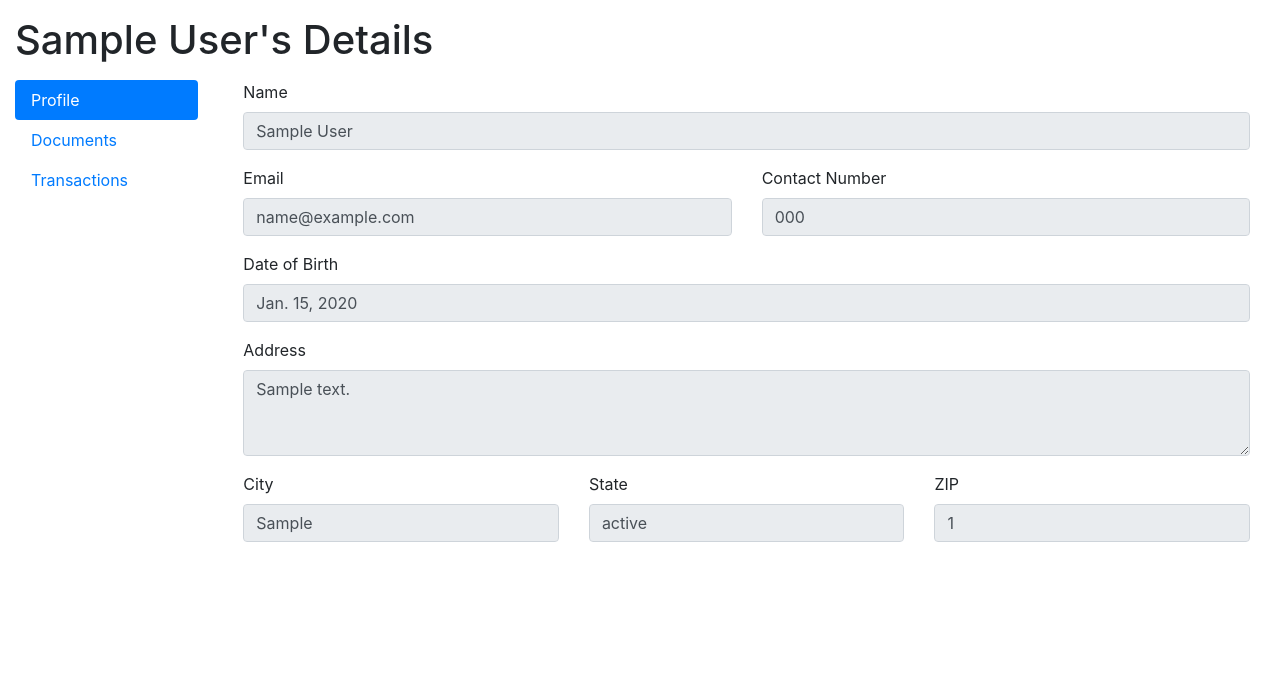
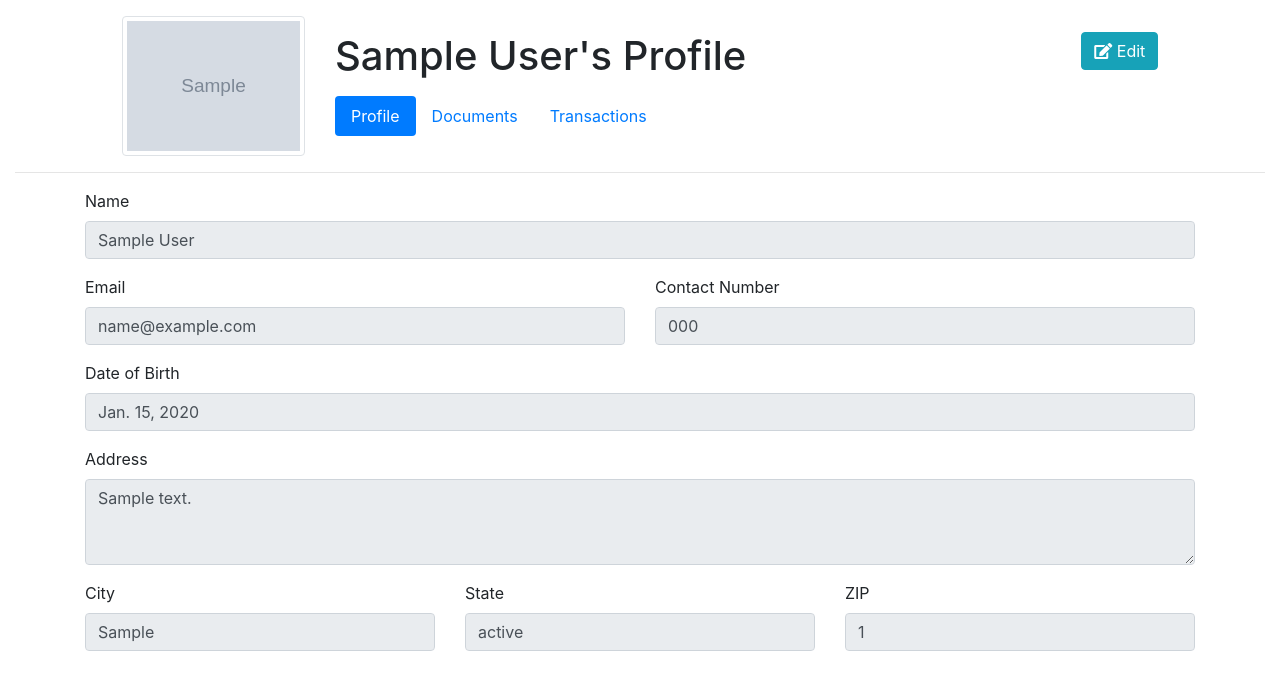
Before and after one commit to oshopgiri/smart_cheque_payout, a Django app: page /users/view/1 in a window 1280 px wide. Shown: the part 56-746 px from the top of the page. Run offline with Django 3.2, Linux system fonts and the light colour scheme; tables that the repository leaves empty hold one stand-in row (values such as "Sample post"); grey boxes marked "Sample" are stand-in pictures; some libraries are stand-ins or nearby versions.

Commit message:
User Avatar Upload and Show

```diff
--- /dev/null
+++ b/app/static/app/css/style.css
@@ -0,0 +1,3 @@
+.customer-profile-image {
+    max-height: 10em;
+}
--- a/app/templates/base.html
+++ b/app/templates/base.html
@@ -10,6 +10,7 @@
     <link rel="stylesheet" href="https://use.fontawesome.com/releases/v5.8.1/css/all.css"
           integrity="sha384-50oBUHEmvpQ+1lW4y57PTFmhCaXp0ML5d60M1M7uH2+nqUivzIebhndOJK28anvf" crossorigin="anonymous">
     <link rel="stylesheet" href="//cdn.datatables.net/1.10.19/css/jquery.dataTables.min.css">
+    <link rel="stylesheet" href="{% static 'app/css/style.css' %}">
 
     <script src="https://code.jquery.com/jquery-3.3.1.min.js"
             integrity="sha256-FgpCb/KJQlLNfOu91ta32o/NMZxltwRo8QtmkMRdAu8="
--- a/app/templates/users/show.html
+++ b/app/templates/users/show.html
@@ -1,13 +1,29 @@
 {% extends 'base.html' %}
 
 {% block content %}
-    {% include 'shared/_page_title.html' with title=object.name|add:"'s Details" %}
+    <div class="row justify-content-md-center mt-3">
+        <div class="col-2">
+            <img src="{{ object.avatar.url }}" alt="{{ object.name }}"
+                 class="img-thumbnail rounded customer-profile-image">
+        </div>
+        <div class="col-8">
+            <div class="row">
+                <div class="col-10">
+                    {% include 'shared/_page_title.html' with title=object.name|add:"'s Profile" %}
+                </div>
+                <div class="col-2">
+                    <a href="{% url "user_edit" object.id %}" class="btn btn-info mt-3 float-right">
+                        <i class="fas fa-edit"></i>
+                        Edit
+                    </a>
+                </div>
+            </div>
 
             <div class="row">
-        <div class="col-2">
-            <ul class="nav flex-column nav-pills">
+                <div class="col-12">
+                    <ul class="nav nav-pills">
                         <li class="nav-item">
-                    <a class="nav-link active" data-toggle="pill" href="#profile">Profile</a>
+                            <a class="nav-link align-middle active" data-toggle="pill" href="#profile">Profile</a>
                         </li>
                         <li class="nav-item">
                             <a class="nav-link" data-toggle="pill" href="#documents">Documents</a>
@@ -17,8 +33,14 @@
                         </li>
                     </ul>
                 </div>
+            </div>
+        </div>
+    </div>
 
-        <div class="col-10">
+    <hr/>
+
+    <div class="row">
+        <div class="col-12">
             <div class="tab-content">
                 <div class="tab-pane container active" id="profile">
                     <div class="form-group">
@@ -87,7 +109,7 @@
                 <div class="tab-pane container fade" id="documents">
                     <div class="row mb-5">
                         <div class="col-md-12">
-                            <a class="btn btn-info float-right" data-toggle="modal"
+                            <a href="#" class="btn btn-info float-right" data-toggle="modal"
                                data-target="#new-document-modal">
                                 New Document
                             </a>
@@ -102,7 +124,7 @@
                 <div class="tab-pane container fade" id="transactions">
                     <div class="row mb-5">
                         <div class="col-md-12">
-                            <a class="btn btn-info float-right" data-toggle="modal"
+                            <a href="#" class="btn btn-info float-right" data-toggle="modal"
                                data-target="#new-transaction-modal">
                                 New Transaction
                             </a>
--- a/app/views/users.py
+++ b/app/views/users.py
@@ -41,7 +41,7 @@ def create(request, template_name='users/form.html'):
 
 def update(request, pk, template_name='users/form.html'):
     user = get_object_or_404(User, pk=pk)
-    form = UserForm(request.POST or None, request.FILES, instance=user)
+    form = UserForm(request.POST or None, request.FILES or None, instance=user)
     if form.is_valid():
         form.save()
         return redirect('user_view', pk=pk)
--- a/smart_cheque_payout/settings.py
+++ b/smart_cheque_payout/settings.py
@@ -113,6 +113,10 @@ USE_TZ = True
 # https://docs.djangoproject.com/en/2.1/howto/static-files/
 
 STATIC_URL = '/static/'
+STATIC_ROOT = os.path.join(BASE_DIR, 'static')
+STATICFILES_DIRS = (
+    os.path.join(BASE_DIR, 'app', 'static'),
+)
 
 MEDIA_URL = '/media/'
 MEDIA_ROOT = os.path.join(BASE_DIR, 'media')
--- a/smart_cheque_payout/urls.py
+++ b/smart_cheque_payout/urls.py
@@ -25,3 +25,4 @@ urlpatterns = [
 
 if settings.DEBUG:
     urlpatterns += static(settings.MEDIA_URL, document_root=settings.MEDIA_ROOT)
+    urlpatterns += static(settings.STATIC_URL, document_root=settings.STATIC_ROOT)
```
Also changed, not shown: 2 other files. Lines whose indentation alone changed are shown as unchanged.
